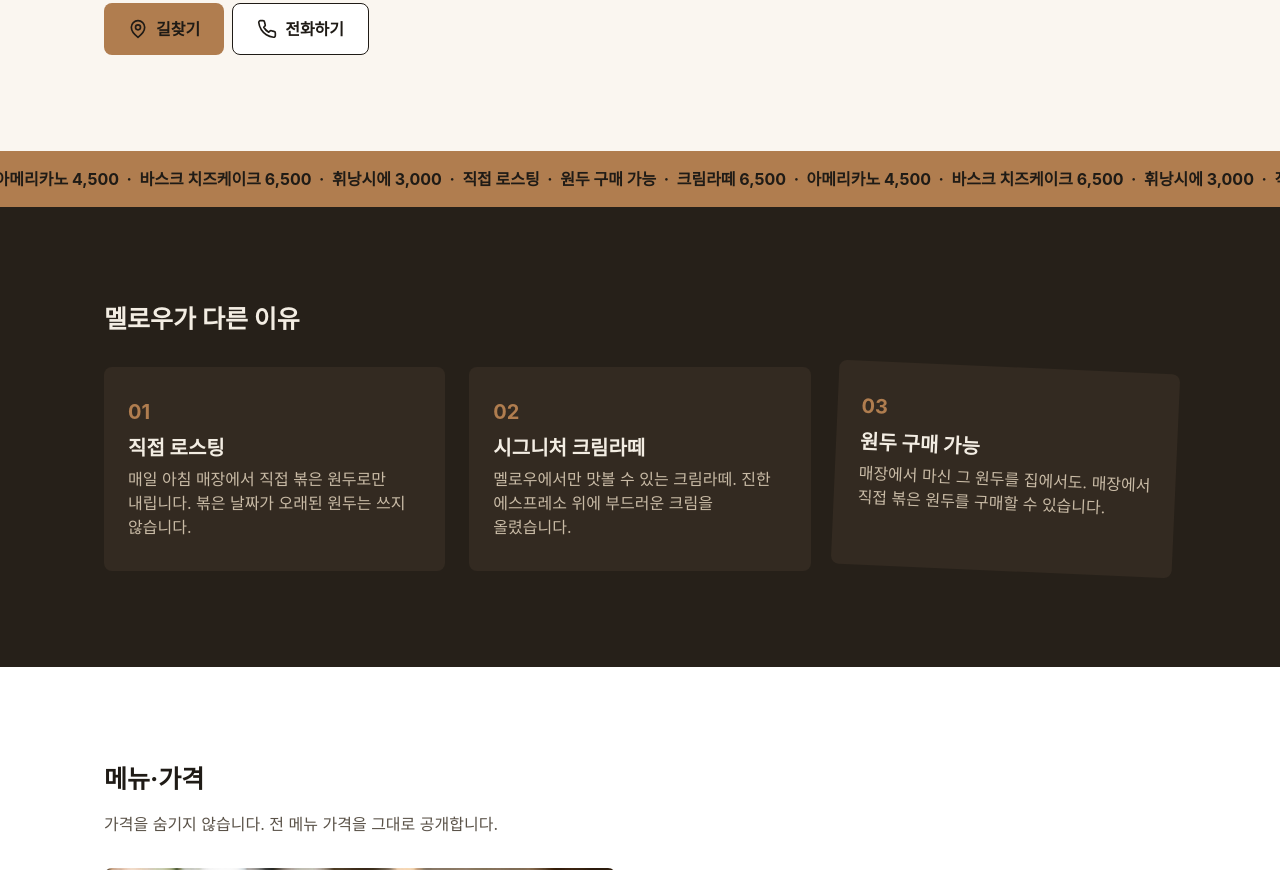
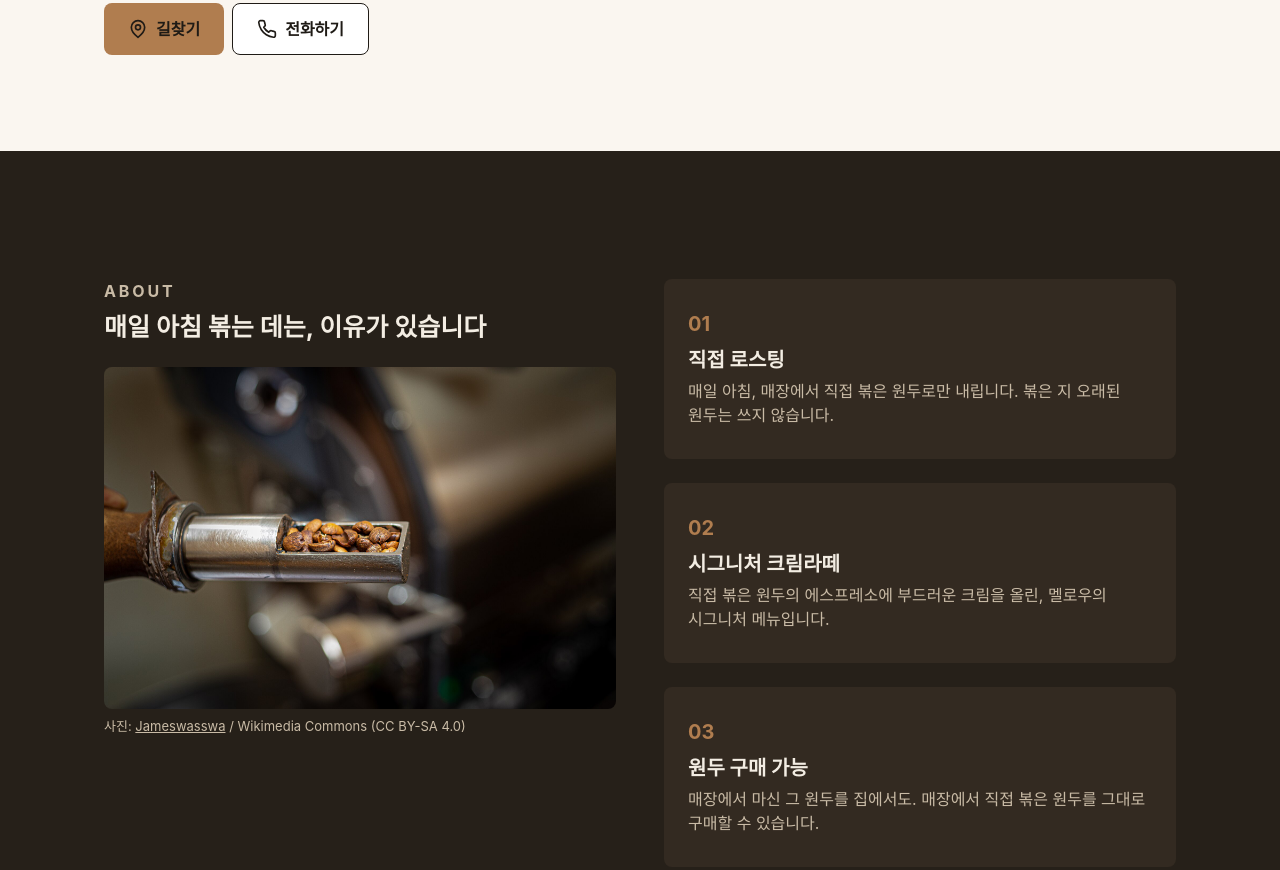
Before and after one commit to blingat/belnoa-samples, a plain HTML site: page cafe-mellow/index.html in a window 1280 px wide. Shown: the part 894-1764 px from the top of the page. Drawn offline with Linux system fonts and the light colour scheme; a web font is replaced by a local one.

Commit message:
카페 멜로우 G2: 소개 섹션 교체 — 카피형 제목(ABOUT 라벨 2단) + 로스팅 스톡 사진 3:2 + 다크 구간, 마퀴·기울어진 카드 제거

```diff
--- a/cafe-mellow/index.html
+++ b/cafe-mellow/index.html
@@ -56,34 +56,35 @@
     </div>
   </section>
 
-  <!-- ===== BLOCK: marquee (메뉴·키워드 띠) ===== -->
-  <div class="marquee" aria-hidden="true">
-    <div class="marquee-track">
-      <span class="marquee-group">크림라떼 6,500&nbsp;&nbsp;·&nbsp;&nbsp;아메리카노 4,500&nbsp;&nbsp;·&nbsp;&nbsp;바스크 치즈케이크 6,500&nbsp;&nbsp;·&nbsp;&nbsp;휘낭시에 3,000&nbsp;&nbsp;·&nbsp;&nbsp;직접 로스팅&nbsp;&nbsp;·&nbsp;&nbsp;원두 구매 가능&nbsp;&nbsp;·&nbsp;&nbsp;</span>
-      <span class="marquee-group">크림라떼 6,500&nbsp;&nbsp;·&nbsp;&nbsp;아메리카노 4,500&nbsp;&nbsp;·&nbsp;&nbsp;바스크 치즈케이크 6,500&nbsp;&nbsp;·&nbsp;&nbsp;휘낭시에 3,000&nbsp;&nbsp;·&nbsp;&nbsp;직접 로스팅&nbsp;&nbsp;·&nbsp;&nbsp;원두 구매 가능&nbsp;&nbsp;·&nbsp;&nbsp;</span>
-    </div>
-  </div>
-
-  <!-- ===== SECTION: about (차별점 3가지 — 다크 구간, 마지막 카드 기울임) ===== -->
+  <!-- ===== SECTION: about (G2 — 차별점 3가지, 다크 구간 + 로스팅 사진 3:2) ===== -->
   <section class="section about" id="about">
     <div class="container">
-      <h2 class="section-title reveal">멜로우가 다른 이유</h2>
+      <div class="about-layout">
+        <div class="about-intro">
+          <p class="section-eyebrow">ABOUT</p>
+          <h2 class="section-title reveal">매일 아침 볶는 데는, 이유가 있습니다</h2>
+          <figure class="about-photo">
+            <img src="assets/roasting-about.jpg" alt="로스터기에서 볶는 중인 원두를 트라이어에 담아 상태를 확인하는 모습" width="1920" height="1280" loading="lazy">
+            <figcaption class="photo-credit">사진: <a href="https://commons.wikimedia.org/wiki/File:Closer_look_at_the_progress_of_the_coffee_beans_in_the_roasting_machine_as_they_change_color.jpg" target="_blank" rel="noopener">Jameswasswa</a> / Wikimedia Commons (CC BY-SA 4.0)</figcaption>
+          </figure>
+        </div>
         <div class="cards">
           <article class="card">
             <span class="point-num">01</span>
             <h3 class="point-title">직접 로스팅</h3>
-          <p class="point-desc">매일 아침 매장에서 직접 볶은 원두로만 내립니다. 볶은 날짜가 오래된 원두는 쓰지 않습니다.</p>
+            <p class="point-desc">매일 아침, 매장에서 직접 볶은 원두로만 내립니다. 볶은 지 오래된 원두는 쓰지 않습니다.</p>
           </article>
           <article class="card">
             <span class="point-num">02</span>
             <h3 class="point-title">시그니처 크림라떼</h3>
-          <p class="point-desc">멜로우에서만 맛볼 수 있는 크림라떼. 진한 에스프레소 위에 부드러운 크림을 올렸습니다.</p>
+            <p class="point-desc">직접 볶은 원두의 에스프레소에 부드러운 크림을 올린, 멜로우의 시그니처 메뉴입니다.</p>
           </article>
-        <article class="card card-tilt">
+          <article class="card">
             <span class="point-num">03</span>
             <h3 class="point-title">원두 구매 가능</h3>
-          <p class="point-desc">매장에서 마신 그 원두를 집에서도. 매장에서 직접 볶은 원두를 구매할 수 있습니다.</p>
+            <p class="point-desc">매장에서 마신 그 원두를 집에서도. 매장에서 직접 볶은 원두를 그대로 구매할 수 있습니다.</p>
           </article>
+        </div>
       </div>
     </div>
   </section>
--- a/cafe-mellow/style.css
+++ b/cafe-mellow/style.css
@@ -131,18 +131,20 @@ html.js .reveal.in { opacity: 1; transform: none; }
 .hero-actions { display: flex; flex-wrap: wrap; gap: var(--sp-2); }
 .btn-hero { min-height: 52px; } /* G1 명세: 히어로 CTA 높이 52px */
 
-/* ===== BLOCK: marquee (우드 띠 1개, 느린 흐름) ===== */
-.marquee { background: var(--accent); color: var(--text); overflow: hidden; padding: var(--sp-3) 0; }
-.marquee-track { display: flex; width: max-content; animation: marquee 30s linear infinite; }
-.marquee-group { white-space: nowrap; font-size: var(--fs-1); font-weight: var(--fw-bold); }
-@keyframes marquee { to { transform: translateX(-50%); } }
-
-/* ===== SECTION: about (다크 구간 + 차별점 카드, 마지막만 기울임) ===== */
+/* ===== SECTION: about (G2 — 다크 구간, 라벨+제목 2단, 사진 3:2, 차별점 카드 3개) ===== */
 .about { background: var(--dark); color: var(--on-dark); }
-.about .section-title { color: var(--on-dark); margin-bottom: var(--sp-5); }
+.section-eyebrow {
+  font-size: var(--fs-1); font-weight: var(--fw-bold);
+  letter-spacing: 0.18em; color: var(--on-dark-sub);
+  margin-bottom: var(--sp-2);
+}
+.about .section-title { color: var(--on-dark); margin-bottom: var(--sp-4); }
+.about-photo { margin-bottom: var(--sp-5); }
+.about-photo img { width: 100%; aspect-ratio: 3 / 2; object-fit: cover; border-radius: var(--radius); }
+.photo-credit { margin-top: var(--sp-2); font-size: 13px; color: var(--on-dark-sub); }
+.photo-credit a { text-decoration: underline; }
 .cards { display: flex; flex-direction: column; gap: var(--sp-3); }
 .card { background: var(--dark-card); border-radius: var(--radius); padding: var(--sp-5) var(--sp-4); }
-.card-tilt { transform: rotate(2.5deg); }
 .point-num { font-size: var(--fs-2); font-weight: var(--fw-bold); color: var(--accent); line-height: 1.3; }
 .point-title { font-size: var(--fs-2); font-weight: var(--fw-bold); margin: var(--sp-2) 0 var(--sp-1); color: var(--on-dark); }
 .point-desc { color: var(--on-dark-sub); }
@@ -246,7 +248,6 @@ html.js .reveal.in { opacity: 1; transform: none; }
 
 /* ===== 모션 최소화 설정 존중 ===== */
 @media (prefers-reduced-motion: reduce) {
-  .marquee-track { animation: none; }
   html.js .reveal { transition: none; }
 }
 
@@ -258,7 +259,10 @@ html.js .reveal.in { opacity: 1; transform: none; }
   .hero-photo-g1 img { height: 560px; object-position: 50% 45%; }
   .hero-body { padding: var(--sp-7) 0 var(--sp-8); }
   .hero-title { font-size: 64px; }
-  .cards { display: grid; grid-template-columns: repeat(3, 1fr); gap: var(--sp-4); }
+  .about { padding: var(--sp-9) 0; } /* P-1 데스크톱 100–140px 구간: 128px */
+  .about-layout { display: grid; grid-template-columns: 1fr 1fr; gap: var(--sp-6); align-items: start; }
+  .about-photo { margin-bottom: 0; }
+  .about .cards { gap: var(--sp-4); }
   .menu-feature { display: grid; grid-template-columns: 1fr 1fr; gap: var(--sp-6); align-items: center; }
   .menu-feature-text { padding-top: 0; }
   .menu-cols { display: grid; grid-template-columns: 1fr 1fr; gap: var(--sp-6); }
```
Also changed, not shown: cafe-mellow/assets/roasting-about.jpg (added), cafe-mellow/qa/g2-390-full.png (added), cafe-mellow/qa/g2-390-viewport.png (added), 1 other file. Lines whose indentation alone changed are shown as unchanged.
